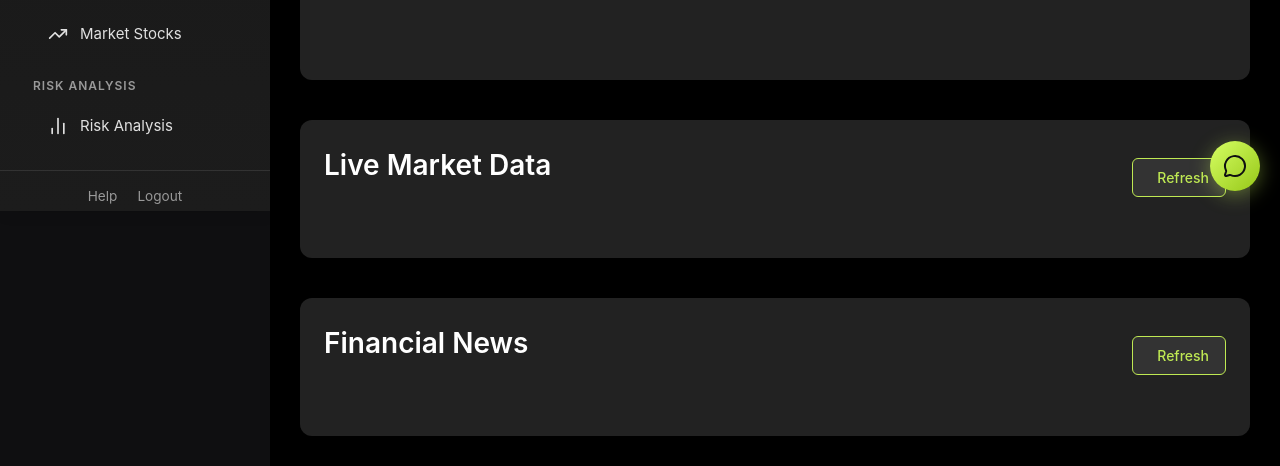
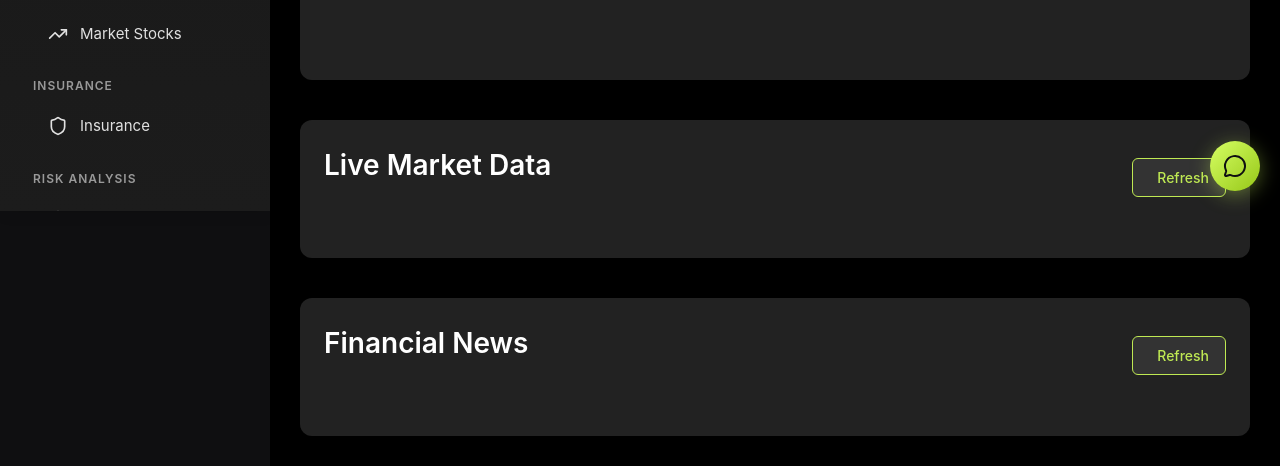
Before and after one commit to rohanbagel/CodeCrafters2025, a Django app: page /home/ in a window 1280 px wide. Shown: the part 589-1055 px from the top of the page. Run offline with Django 5.2, Linux system fonts and the light colour scheme; a user stored in the database is signed in; data comes from the database, SQL or seed files in the repository; some libraries are stand-ins or nearby versions.

Commit message:
added insurance in side navbar

```diff
--- a/investing/User/templates/User/base.html
+++ b/investing/User/templates/User/base.html
@@ -694,6 +694,17 @@
                                     </a>
                                 </div>
                             </div>
+
+                            <!-- Insurance Section -->
+                            <div>
+                                <h3 class="text-xs font-semibold uppercase tracking-wider text-[#F6F6F5]/40 mb-3">Insurance</h3>
+                                <div class="space-y-2">
+                                    <a href="{% url 'insurance:insurance' %}" class="flex items-center gap-3 rounded-lg px-3 py-2 hover:bg-white/5 transition-all {% if request.resolver_match.url_name == 'insurance' %}bg-white/5 text-[#BFE953]{% endif %}">
+                                        <i data-lucide="shield" class="h-5 w-5"></i>
+                                        <span>Insurance</span>
+                                    </a>
+                                </div>
+                            </div>
                         </nav>
 
                         <!-- Mobile Action Buttons -->
@@ -794,6 +805,19 @@
                     <a href="{% url 'market_stocks' %}" class="flex items-center gap-3 rounded-lg px-3 py-2 hover:bg-white/5 transition-all {% if request.resolver_match.url_name == 'market_stocks' %}bg-white/5 text-[#BFE953]{% endif %}">
                         <i data-lucide="trending-up" class="h-5 w-5"></i>
                         <span>Market Stocks</span>
+                    </a>
+                </li>
+            </ul>
+        </div>
+
+        <!-- Insurance section -->
+        <div class="nav-category">
+            <div class="category-title">Insurance</div>
+            <ul class="nav-links">
+                <li>
+                    <a href="{% url 'insurance:insurance' %}" class="flex items-center gap-3 rounded-lg px-3 py-2 hover:bg-white/5 transition-all {% if request.resolver_match.url_name == 'insurance' %}bg-white/5 text-[#BFE953]{% endif %}">
+                        <i data-lucide="shield" class="h-5 w-5"></i>
+                        <span>Insurance</span>
                     </a>
                 </li>
             </ul>
--- a/investing/User/urls.py
+++ b/investing/User/urls.py
@@ -1,4 +1,4 @@
-from django.urls import path
+from django.urls import path, include
 from . import views
 from django.conf import settings
 from django.conf.urls.static import static
@@ -25,6 +25,7 @@ urlpatterns = [
     # path('generate-portfolio-report/', views.generate_portfolio_report, name='generate_portfolio_report'),
     path('suggestions/', views.suggestions, name='suggestions'),
     path('analyze-portfolio-pdf/', views.analyze_portfolio_pdf, name='analyze_portfolio_pdf'),
+    path('insurance/', include('insurance.urls')),
 ]
 
 if settings.DEBUG:
```
